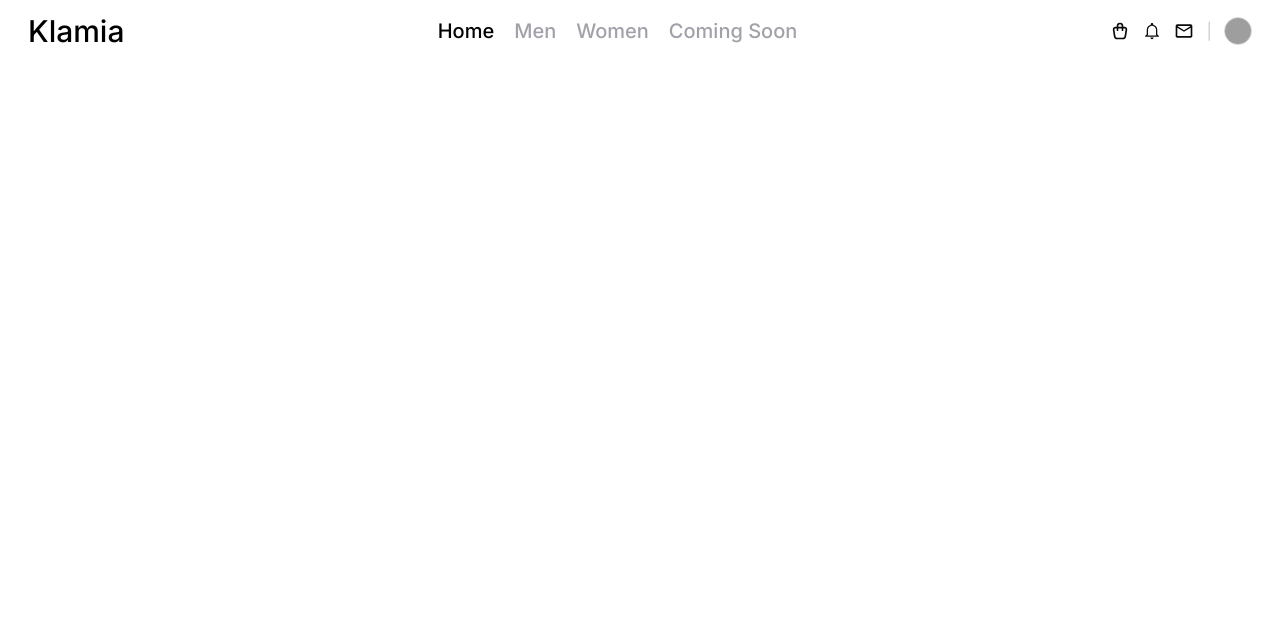
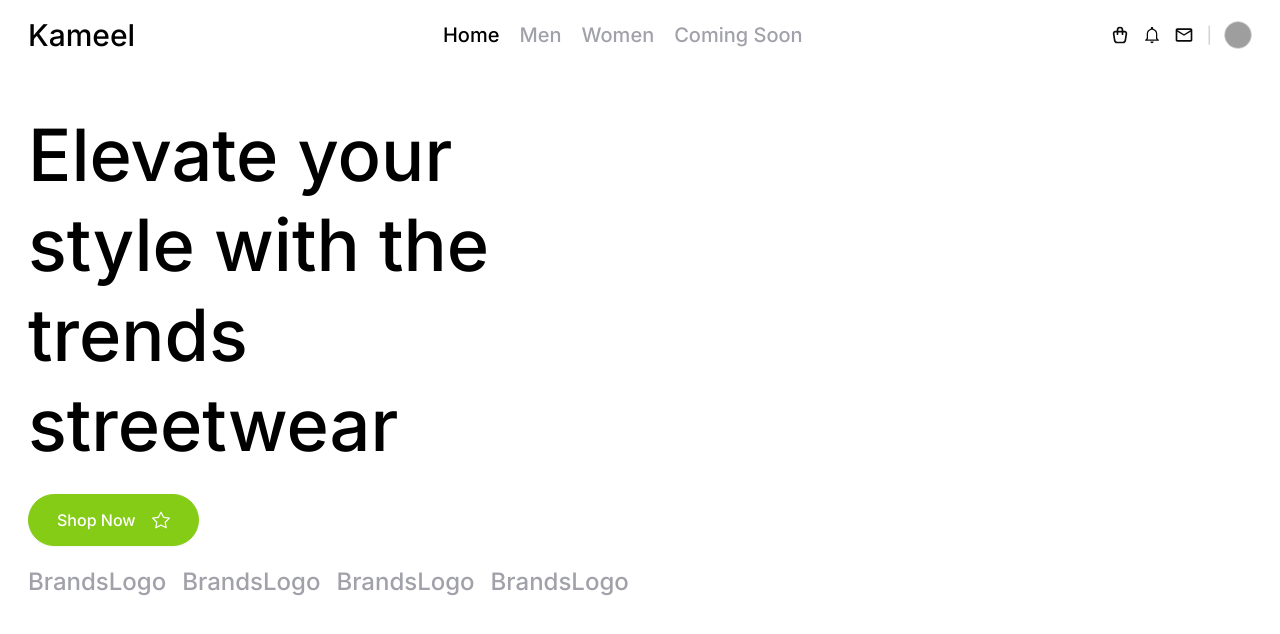
Before and after one commit to mmesomasaint/tempillar, a Next.js app: page /theme/e-fashion-store/preview in a window 1280 px wide. Shown: the top 634 px of the page. Built offline with nearby package versions, Linux system fonts and the light colour scheme; grey boxes are pictures that could not be loaded.

Commit message:
Feat: Design the first section of the showcase

```diff
--- a/app/theme/e-fashion-store/pack/elements/button.tsx
+++ b/app/theme/e-fashion-store/pack/elements/button.tsx
@@ -24,7 +24,7 @@ export default function Button({
 
   return (
     <button
-      className={`py-4 px-7 rounded-full shadow-sm border ${borderColor} ${bgColor}`}
+      className={`w-fit py-4 px-7 rounded-full shadow-sm border ${borderColor} ${bgColor}`}
     >
       <div className={`flex justify-between items-center gap-4 ${textColor}`}>
         {children}
--- a/app/theme/e-fashion-store/pack/elements/text.tsx
+++ b/app/theme/e-fashion-store/pack/elements/text.tsx
@@ -13,7 +13,7 @@ export function TextHeadline({
   return (
     <p
       className={`${
-        copy ? 'leading-snug' : 'leading-none'
+        copy ? ' leading-tight' : 'leading-none'
       } font-medium text-7xl ${faded && 'text-fashion-store-sec-faded'} ${
         fadedMax && 'text-fashion-store-sec-faded-max'
       }`}
@@ -37,7 +37,7 @@ export function TextIntro({
   return (
     <p
       className={`${
-        copy ? 'leading-snug' : 'leading-none'
+        copy ? 'leading-tight' : 'leading-none'
       } font-medium text-5xl ${faded && 'text-fashion-store-sec-faded'} ${
         fadedMax && 'text-fashion-store-sec-faded-max'
       }`}
--- a/app/theme/e-fashion-store/preview/page.tsx
+++ b/app/theme/e-fashion-store/preview/page.tsx
@@ -1,14 +1,16 @@
 import { IoMdNotificationsOutline } from 'react-icons/io'
 import { MdOutlineEmail } from 'react-icons/md'
 import { TbShoppingBag } from 'react-icons/tb'
-import { TextIntro, TextLabel, TextMid, TextSmall } from '../pack/elements/text'
+import { TextBase, TextHeadline, TextLabel, TextMid, TextSmall } from '../pack/elements/text'
 import Image from 'next/image'
+import Button from '../pack/elements/button'
+import { BsStar } from 'react-icons/bs'
 
 export default function PreviewHome() {
   return (
     <main className=''>
-      <div className='flex justify-between items-center gap-40 px-7 py-4'>
-        <TextMid>Klamia</TextMid>
+      <div className='flex justify-between items-center gap-40 px-7 py-5'>
+        <TextMid>Kameel</TextMid>
         <div className='grow flex justify-center items-center gap-5'>
           <TextSmall>Home</TextSmall>
           <TextSmall fadedMax>Men</TextSmall>
@@ -30,6 +32,22 @@ export default function PreviewHome() {
           </div>
         </div>
       </div>
+      <div className='grid grid-cols-2 gap-10'>
+        <div className='flex flex-col gap-6 px-7 py-10'>
+          <TextHeadline copy>Elevate your style with the trends streetwear</TextHeadline>
+      <Button primary>
+        <TextLabel>Shop Now</TextLabel>
+        <BsStar className='text-lg' />
+      </Button>
+      <div className='flex justify-start items-center gap-4'>
+
+      <TextBase fadedMax>BrandsLogo</TextBase>
+      <TextBase fadedMax>BrandsLogo</TextBase>
+      <TextBase fadedMax>BrandsLogo</TextBase>
+      <TextBase fadedMax>BrandsLogo</TextBase>
+      </div>
+        </div>
+      </div>
     </main>
   )
 }
```
